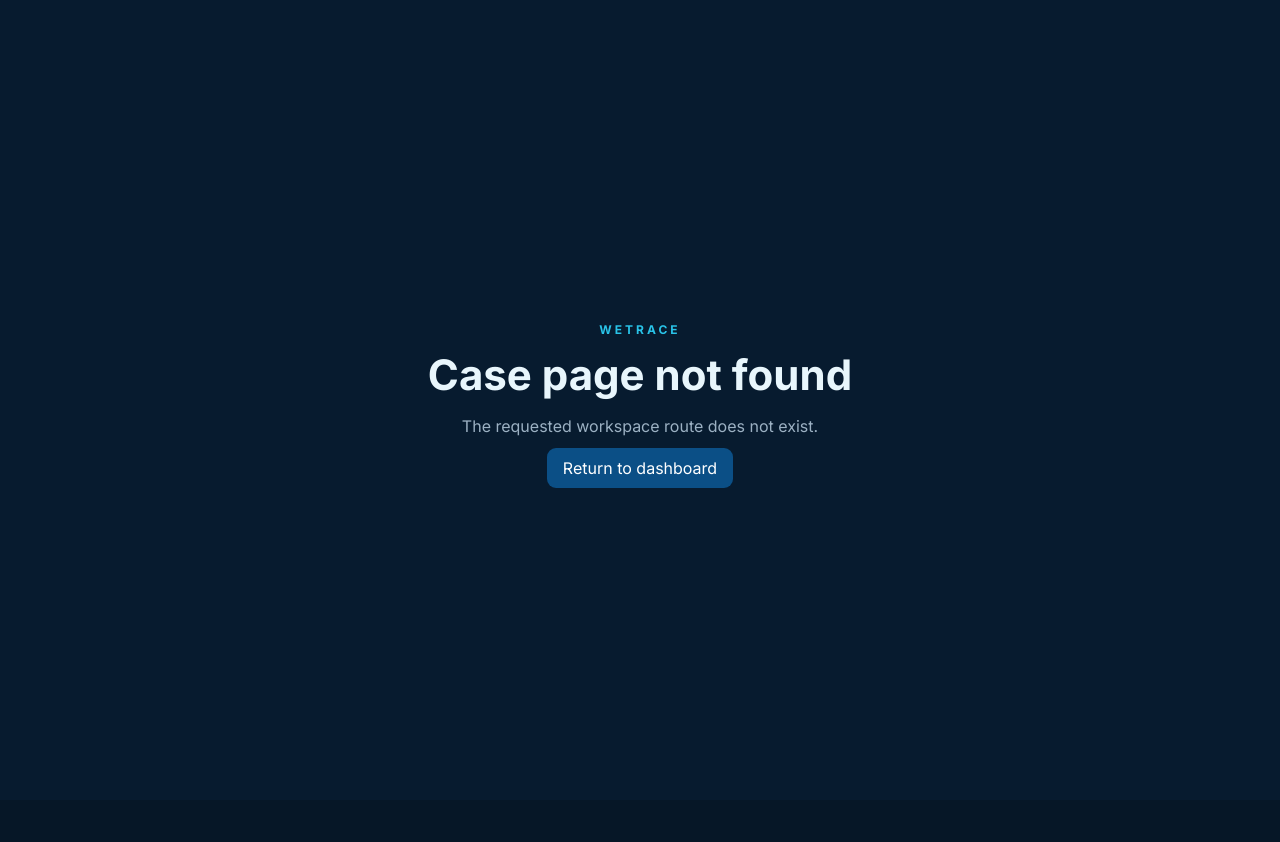
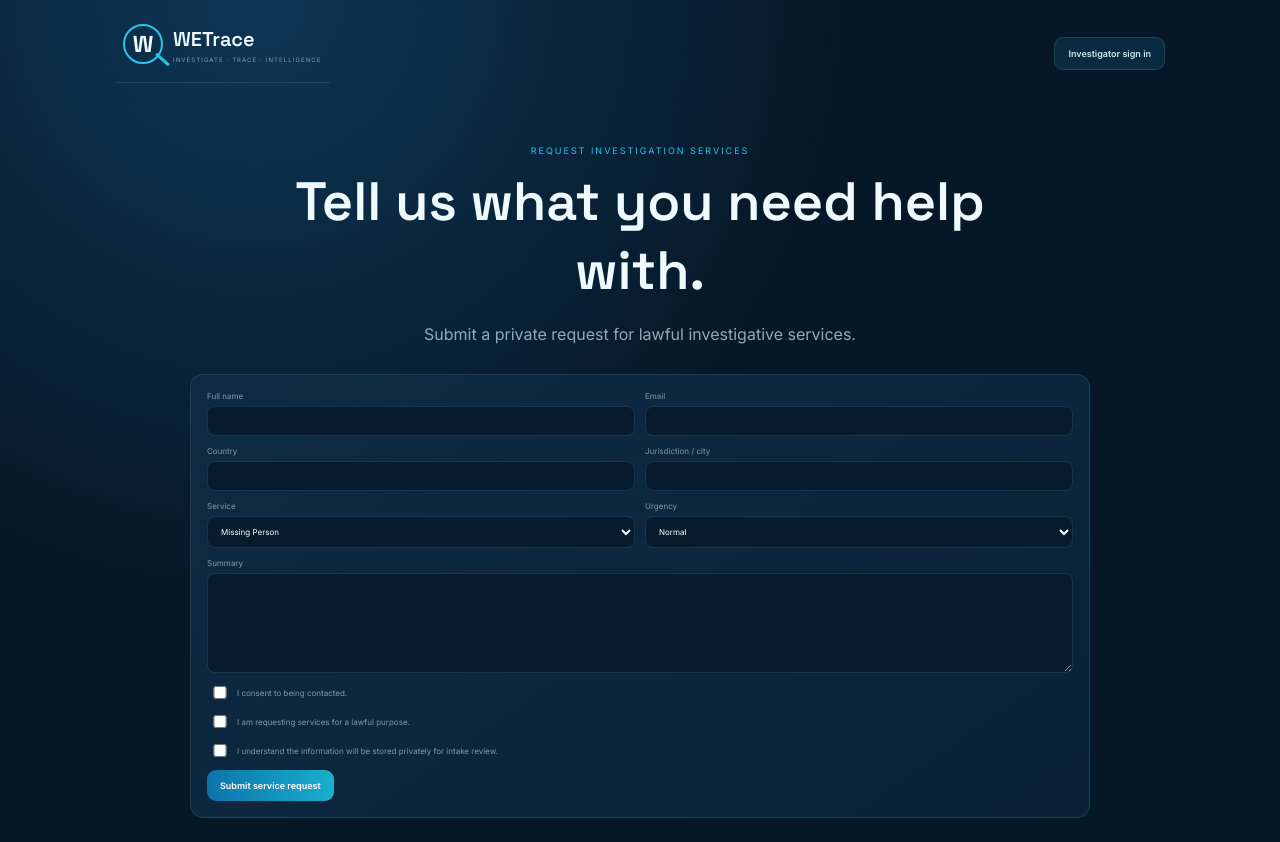
Before and after one commit to warmembraceenglish-boop/wetrace, a Next.js app: page /request-services in a window 1280 px wide. Before the commit this address had no page. Before the commit the page ends 800 px from the top, so only its background shows below. Built offline with nearby package versions, Linux system fonts and the light colour scheme; no server answers.

Commit message:
Add public service request form

```diff
--- /dev/null
+++ b/app/request-services/page.tsx
@@ -0,0 +1,50 @@
+"use client";
+import Link from "next/link";
+import {FormEvent,useMemo,useState} from "react";
+import Logo from "../components/Logo";
+import {getSupabaseBrowserClient} from "../lib/supabase";
+
+export default function RequestServices(){
+ const supabase=useMemo(()=>getSupabaseBrowserClient(),[]);
+ const [busy,setBusy]=useState(false);
+ const [error,setError]=useState<string|null>(null);
+ const [ref,setRef]=useState<string|null>(null);
+ const [f,setF]=useState({name:"",email:"",country:"",jurisdiction:"",service:"Missing Person",summary:"",urgency:"normal",consent:false,lawful:false,privacy:false});
+
+ const submit=async(e:FormEvent)=>{
+  e.preventDefault();setBusy(true);setError(null);
+  const {data,error}=await supabase.functions.invoke("submit-service-request",{body:{
+   full_name:f.name,email:f.email,country:f.country,jurisdiction:f.jurisdiction,
+   service_type:f.service,case_summary:f.summary,urgency:f.urgency,
+   consent_to_contact:f.consent,lawful_purpose_ack:f.lawful,privacy_ack:f.privacy
+  }});
+  setBusy(false);
+  if(error){setError(error.message);return}
+  if(data?.error){setError(data.error);return}
+  setRef(data?.request_number||"Submitted");
+ };
+
+ if(ref)return <main className="public"><header className="publicHead"><Logo/><Link className="btn alt" href="/login">Investigator sign in</Link></header><section className="publicCard panel" style={{marginTop:70,textAlign:"center"}}><h2>Request received</h2><p>Reference: <b>{ref}</b></p><p>Your request is stored privately for review.</p></section></main>;
+
+ return <main className="public">
+  <header className="publicHead"><Logo/><Link className="btn alt" href="/login">Investigator sign in</Link></header>
+  <div className="publicHero"><p style={{fontSize:9,letterSpacing:2,color:"#29c3e8"}}>REQUEST INVESTIGATION SERVICES</p><h1>Tell us what you need help with.</h1><p>Submit a private request for lawful investigative services.</p></div>
+  <section className="publicCard panel">
+   {error&&<div className="alert error">{error}</div>}
+   <form className="form" onSubmit={submit}>
+    <label>Full name<input required value={f.name} onChange={e=>setF({...f,name:e.target.value})}/></label>
+    <label>Email<input type="email" required value={f.email} onChange={e=>setF({...f,email:e.target.value})}/></label>
+    <label>Country<input value={f.country} onChange={e=>setF({...f,country:e.target.value})}/></label>
+    <label>Jurisdiction / city<input value={f.jurisdiction} onChange={e=>setF({...f,jurisdiction:e.target.value})}/></label>
+    <label>Service<select value={f.service} onChange={e=>setF({...f,service:e.target.value})}><option>Missing Person</option><option>Skip Trace</option><option>Insurance Fraud</option><option>Corporate Investigation</option><option>Background Investigation</option><option>Civil / Litigation Support</option><option>Genealogy / Heir Trace</option><option>Forensic / Evidence Review</option><option>Other</option></select></label>
+    <label>Urgency<select value={f.urgency} onChange={e=>setF({...f,urgency:e.target.value})}><option value="normal">Normal</option><option value="urgent">Urgent</option><option value="emergency">Emergency / immediate risk</option></select></label>
+    <label className="full">Summary<textarea required minLength={20} rows={8} value={f.summary} onChange={e=>setF({...f,summary:e.target.value})}/></label>
+    {f.urgency==="emergency"&&<div className="alert error full">If anyone is in immediate danger, contact local emergency services or law enforcement now.</div>}
+    <label className="full" style={{flexDirection:"row",alignItems:"center"}}><input style={{width:18}} type="checkbox" required checked={f.consent} onChange={e=>setF({...f,consent:e.target.checked})}/> I consent to being contacted.</label>
+    <label className="full" style={{flexDirection:"row",alignItems:"center"}}><input style={{width:18}} type="checkbox" required checked={f.lawful} onChange={e=>setF({...f,lawful:e.target.checked})}/> I am requesting services for a lawful purpose.</label>
+    <label className="full" style={{flexDirection:"row",alignItems:"center"}}><input style={{width:18}} type="checkbox" required checked={f.privacy} onChange={e=>setF({...f,privacy:e.target.checked})}/> I understand the information will be stored privately for intake review.</label>
+    <div className="full"><button className="btn" disabled={busy||!f.consent||!f.lawful||!f.privacy}>{busy?"Submitting…":"Submit service request"}</button></div>
+   </form>
+  </section>
+ </main>;
+}
```
